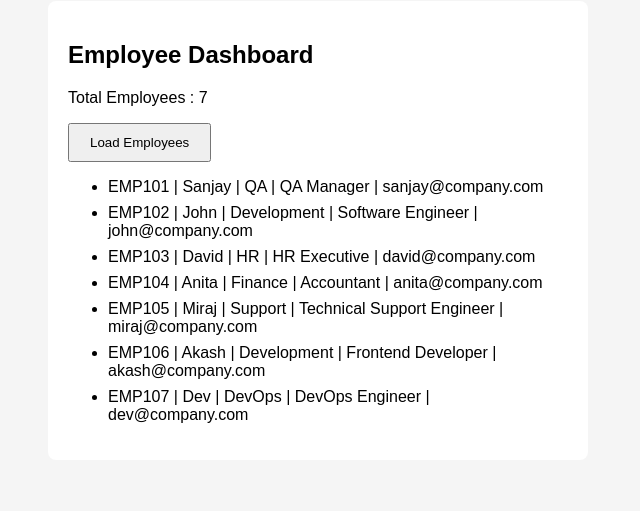
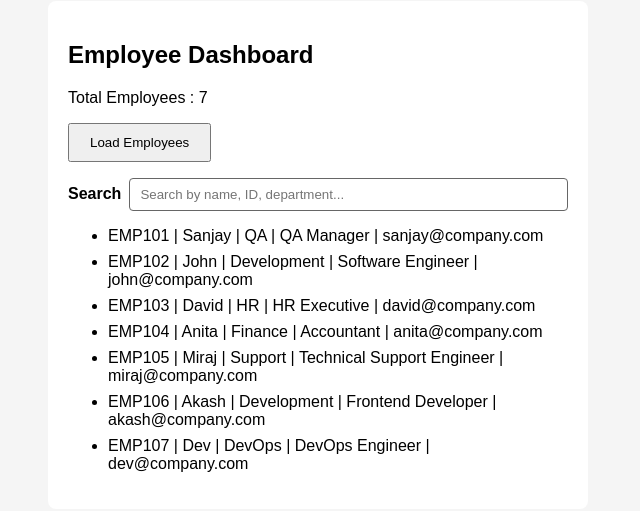
Before and after one commit to yenugu-merget/employee-management-system, a plain HTML site: page index.html in a window 1280 px wide. Both pictures are taken after a click on the button "Load Employees". Shown: the part 127-638 px from the top of the page, without its empty margins (0-640 px from the left). Drawn offline with Linux system fonts and the light colour scheme.

Commit message:
search field is added

```diff
--- a/css/style.css
+++ b/css/style.css
@@ -16,6 +16,47 @@ button{
     cursor:pointer;
 }
 
+.search-row{
+    margin-top:16px;
+    display:flex;
+    flex-wrap:wrap;
+    align-items:center;
+    gap:8px;
+}
+
+.search-row label{
+    font-weight:bold;
+}
+
+#searchInput{
+    flex:1;
+    min-width:180px;
+    padding:8px 10px;
+    border:1px solid #ccc;
+    border-radius:4px;
+}
+
+#searchInput:focus{
+    outline:none;
+    border-color:#666;
+}
+
+#searchInput:disabled{
+    background:#f0f0f0;
+    cursor:not-allowed;
+}
+
+.clear-btn{
+    padding:8px 12px;
+    font-size:14px;
+}
+
+.no-results{
+    margin:12px 0 0;
+    color:#666;
+    font-style:italic;
+}
+
 li{
     margin:8px 0;
 }
--- a/index.html
+++ b/index.html
@@ -15,12 +15,25 @@
     <h2>Employee Dashboard</h2>
 
     <p>Total Employees :
-        <span id="count">0</span>
+        <span id="count" aria-live="polite">0</span>
     </p>
 
     <button onclick="loadEmployees()">
         Load Employees
     </button>
+
+    <div class="search-row">
+        <label for="searchInput">Search</label>
+        <input
+            type="search"
+            id="searchInput"
+            placeholder="Search by name, ID, department..."
+            disabled
+        >
+        <button type="button" id="clearSearch" class="clear-btn" hidden>Clear</button>
+    </div>
+
+    <p id="noResults" class="no-results" hidden></p>
 
     <ul id="employeeList"></ul>
 </div>
--- a/js/app.js
+++ b/js/app.js
@@ -1,5 +1,3 @@
-console.log("app.js loaded");
-
 const employees = [
     {
         id: "EMP101",
@@ -52,19 +50,38 @@ const employees = [
     }
 ];
 
-function loadEmployees() {
+const SEARCHABLE_FIELDS = ["id", "name", "department", "designation", "email"];
 
-    document.getElementById("count").innerHTML = employees.length;
+let employeesLoaded = false;
 
-    const list = document.getElementById("employeeList");
+function normalizeQuery(query) {
+    return query.trim().toLowerCase();
+}
 
-    list.innerHTML = "";
+function employeeMatchesQuery(employee, normalizedQuery) {
+    return SEARCHABLE_FIELDS.some(function (field) {
+        const value = employee[field];
+        if (value == null) {
+            return false;
+        }
+        return String(value).toLowerCase().includes(normalizedQuery);
+    });
+}
 
-    employees.forEach(function(emp){
+function searchEmployees(query) {
+    const normalizedQuery = normalizeQuery(query);
 
-        const li = document.createElement("li");
+    if (!normalizedQuery) {
+        return employees.slice();
+    }
 
-        li.innerHTML =
+    return employees.filter(function (emp) {
+        return employeeMatchesQuery(emp, normalizedQuery);
+    });
+}
+
+function formatEmployee(emp) {
+    return (
         emp.id +
         " | " +
         emp.name +
@@ -73,10 +90,71 @@ function loadEmployees() {
         " | " +
         emp.designation +
         " | " +
-            emp.email;
+        emp.email
+    );
+}
 
+function updateEmployeeCount(count) {
+    document.getElementById("count").textContent = count;
+}
+
+function renderEmployeeList(employeeSubset, query) {
+    const list = document.getElementById("employeeList");
+    const noResults = document.getElementById("noResults");
+    const clearBtn = document.getElementById("clearSearch");
+
+    list.innerHTML = "";
+    noResults.hidden = true;
+    noResults.textContent = "";
+
+    employeeSubset.forEach(function (emp) {
+        const li = document.createElement("li");
+        li.textContent = formatEmployee(emp);
         list.appendChild(li);
-
     });
 
+    if (employeeSubset.length === 0 && normalizeQuery(query || "")) {
+        noResults.hidden = false;
+        noResults.textContent = "No employees found matching \"" + query.trim() + "\".";
     }
+
+    clearBtn.hidden = !normalizeQuery(query || "");
+}
+
+function handleSearchInput() {
+    if (!employeesLoaded) {
+        return;
+    }
+
+    const query = document.getElementById("searchInput").value;
+    const filtered = searchEmployees(query);
+
+    renderEmployeeList(filtered, query);
+    updateEmployeeCount(filtered.length);
+}
+
+function clearSearch() {
+    const searchInput = document.getElementById("searchInput");
+    searchInput.value = "";
+    handleSearchInput();
+    searchInput.focus();
+}
+
+function loadEmployees() {
+    employeesLoaded = true;
+
+    const searchInput = document.getElementById("searchInput");
+    searchInput.disabled = false;
+    searchInput.value = "";
+
+    renderEmployeeList(employees, "");
+    updateEmployeeCount(employees.length);
+    searchInput.focus();
+}
+
+function initSearch() {
+    document.getElementById("searchInput").addEventListener("input", handleSearchInput);
+    document.getElementById("clearSearch").addEventListener("click", clearSearch);
+}
+
+document.addEventListener("DOMContentLoaded", initSearch);
```
Lines whose indentation alone changed are shown as unchanged.
